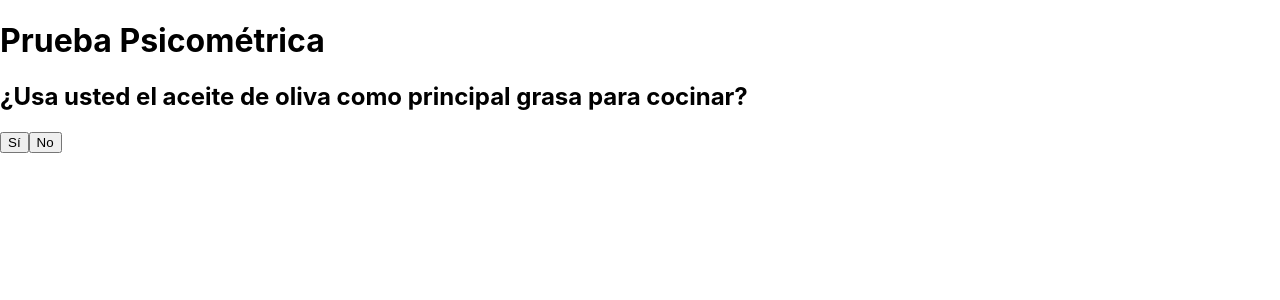
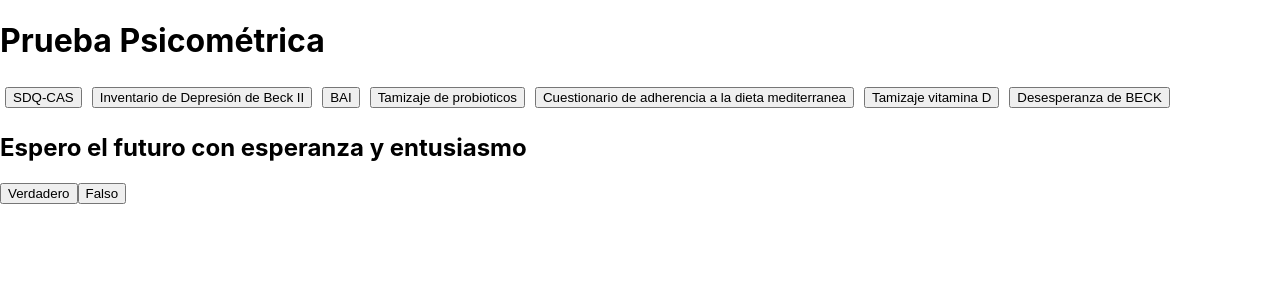
Before and after one commit to AndresQuinto5/Humanamente_Pruebas, a React (Create React App) app: page / in a window 1280 px wide. Shown: the top 300 px of the page. Built offline with nearby package versions, Linux system fonts and the light colour scheme.

Commit message:
Test Desesperanza de BECK [DONE]

```diff
--- a/src/App.js
+++ b/src/App.js
@@ -4,15 +4,39 @@ import { questionsData } from './Components/questions.js';
 import { ResultsProvider } from './Components/ResultsContext';
 import { useResults } from './Components/ResultsContext';
 
-
+//1. SDQ-CAS
+//2. BECK II
+//3. BAI
+//4. PROBIOTICOS TAMIZAJE
+//5. ADHERENCIA MEDITERRANEO
+//6. VITAMINA D
+//8. ESCALA DE DESESPERANZA DE BECK
 function App() {
   const { results, addResult } = useResults(); // Obtener el estado y las funciones desde el contexto
-  const [currentTestId, setCurrentTestId] = useState("5");  // Cambia esto para cargar una prueba diferente
+  const [currentTestId, setCurrentTestId] = useState("8");  // Cambia esto para cargar una prueba diferente
   const [currentQuestion, setCurrentQuestion] = useState(0);
   const [questions, setQuestions] = useState([]);
   const [scores, setScores] = useState([]);
   const [loading, setLoading] = useState(true);
   const [finished, setFinished] = useState(false);
+
+  const isTestCompleted = (testId) => testId in results;
+
+  useEffect(() => {
+    if (currentTestId) {
+      setLoading(true);
+      const test = questionsData.find(test => test.testId === currentTestId);
+      if (test) {
+        setQuestions(test.questions);
+        setScores(Array(test.questions.length).fill(null));
+      } else {
+        console.error('Test no encontrado: ' + currentTestId);
+        alert('Test no encontrado: ' + currentTestId); // Mostrar alerta al usuario
+        setCurrentTestId(null); // Resetear el testId actual
+      }
+      setLoading(false);
+    }
+  }, [currentTestId]);
 
   useEffect(() => {
     const test = questionsData.find(test => test.testId === currentTestId);
@@ -66,16 +90,23 @@ function App() {
         scoresByCategory[category] += score;
       });
       return scoresByCategory;
-    } else if (currentTestId === "2") {
+    }
+    else if (currentTestId === "2") {
       return scores.reduce((a, b) => a + b, 0);
-    }else if (currentTestId === "3") {
+    }
+    else if (currentTestId === "3") {
       return scores.reduce((a, b) => a + b, 0);
-    }else if (currentTestId === "4") {
+    }
+    else if (currentTestId === "4") {
       return scores.reduce((a, b) => a + b, 0);
-    }else if (currentTestId === "5") {
+    }
+    else if (currentTestId === "5") {
       return scores.reduce((a, b) => a + b, 0);
     }
     else if (currentTestId === "6") {
+      return scores.reduce((a, b) => a + b, 0);
+    }
+    else if (currentTestId === "8") {
       return scores.reduce((a, b) => a + b, 0);
     }
   };
@@ -96,12 +127,24 @@ function App() {
     setFinished(false);
   };
 
-  return (
+return (
     <div className="App">
       <h1>Prueba Psicométrica</h1>
+      <nav>
+        {questionsData.map((test) => (
+          <button
+            key={test.testId}
+            disabled={isTestCompleted(test.testId)}
+            onClick={() => setCurrentTestId(test.testId)}
+            style={{ margin: '5px' }}  // Asegúrate de que los botones tengan espacio y sean visibles
+          >
+            {test.testName || 'Nombre no definido'} {isTestCompleted(test.testId) ? '✓' : ''}
+          </button>
+        ))}
+      </nav>
       {loading ? (
         <p>Cargando...</p>
-      ) : (
+      ) : currentTestId && (
         <div>
           {!finished ? (
             <div>
@@ -109,7 +152,9 @@ function App() {
                 question={questions[currentQuestion]}
                 handleAnswerClick={handleAnswerClick}
               />
-              {currentQuestion > 0 && <button onClick={goToPreviousQuestion}>Regresar</button>}
+              {currentQuestion > 0 && (
+                <button onClick={goToPreviousQuestion}>Regresar</button>
+              )}
             </div>
           ) : (
             <button onClick={resetTest}>Reiniciar prueba</button>
--- a/src/Components/questions.js
+++ b/src/Components/questions.js
@@ -1194,12 +1194,180 @@ export const questionsData = [
             },
         ]
     },
+    // {
+    //     "testId": "",
+    //     "testName": "PRUEBA7",
+    //     "instructions": "",
+    //     "questions":
+    //     [
+    //     ]
+    // },
     {
-        "testId": "7",
-        "testName": "BAI",
-        "instructions": "",
-        "questions":
-        [
+        "testId": "8",
+        "testName": "Desesperanza de BECK",
+        "instructions": "A continuación se presenta una serie de afirmaciones. Por favor, lea cada una y responda si para usted es Verdadero o Falso.",
+        "questions": [
+            {
+                "statement": "Espero el futuro con esperanza y entusiasmo",
+                "options": [
+                    "Verdadero",
+                    "Falso"
+                ],
+                "points": [0, 1]
+            },
+            {
+                "statement": "Puedo darme por vencido, renunciar, ya que no puedo hacer mejor las cosas por mí mismo",
+                "options": [
+                    "Verdadero",
+                    "Falso"
+                ],
+                "points": [1, 0]
+            },
+            {
+                "statement": "Cuando las cosas van mal me alivia saber que las cosas no pueden permanecer tiempo así",
+                "options": [
+                    "Verdadero",
+                    "Falso"
+                ],
+                "points": [0, 1]
+            },
+            {
+                "statement": "No puedo imaginar como será mi vida dentro de 10 años",
+                "options": [
+                    "Verdadero",
+                    "Falso"
+                ],
+                "points": [1, 0]
+            },
+            {
+                "statement": "Tengo bastante tiempo para llevar a cabo las cosas que quisiera poder hacer",
+                "options": [
+                    "Verdadero",
+                    "Falso"
+                ],
+                "points": [0, 1]
+            },
+            {
+                "statement": "En el futuro, espero conseguir lo que me pueda interesar",
+                "options": [
+                    "Verdadero",
+                    "Falso"
+                ],
+                "points": [0, 1]
+            },
+            {
+                "statement": "Mi futuro me parece oscuro",
+                "options": [
+                    "Verdadero",
+                    "Falso"
+                ],
+                "points": [1, 0]
+            },
+            {
+                "statement": "Espero más cosas buenas de la vida que lo que la gente suele conseguir por término medio",
+                "options": [
+                    "Verdadero",
+                    "Falso"
+                ],
+                "points": [0, 1]
+            },
+            {
+                "statement": "No logro hacer que las cosas cambien, y no existen razones para creer que pueda en el futuro",
+                "options": [
+                    "Verdadero",
+                    "Falso"
+                ],
+                "points": [1, 0]
+            },
+            {
+                "statement": "Mis pasadas experiencias me han preparado bien para mi futuro",
+                "options": [
+                    "Verdadero",
+                    "Falso"
+                ],
+                "points": [0, 1]
+            },
+            {
+                "statement": "Todo lo que puedo ver por delante de mí es más desagradable que agradable",
+                "options": [
+                    "Verdadero",
+                    "Falso"
+                ],
+                "points": [1, 0]
+            },
+            {
+                "statement": "No espero conseguir lo que realmente deseo",
+                "options": [
+                    "Verdadero",
+                    "Falso"
+                ],
+                "points": [1, 0]
+            },
+            {
+                "statement": "Cuando miro hacia el futuro, espero que seré más feliz de lo que soy ahora",
+                "options": [
+                    "Verdadero",
+                    "Falso"
+                ],
+                "points": [0, 1]
+            },
+            {
+                "statement": "Las cosas no marchan como yo quisiera",
+                "options": [
+                    "Verdadero",
+                    "Falso"
+                ],
+                "points": [1, 0]
+            },
+            {
+                "statement": "Tengo una gran confianza en el futuro",
+                "options": [
+                    "Verdadero",
+                    "Falso"
+                ],
+                "points": [0, 1]
+            },
+            {
+                "statement": "Nunca consigo lo que deseo, por lo que es absurdo desear cualquier cosa",
+                "options": [
+                    "Verdadero",
+                    "Falso"
+                ],
+                "points": [1, 0]
+            },
+            {
+                "statement": "Es muy improbable que pueda lograr una satisfacción real en el futuro",
+                "options": [
+                    "Verdadero",
+                    "Falso"
+                ],
+                "points": [1, 0]
+            },
+            {
+                "statement": "El futuro me parece vago e incierto",
+                "options": [
+                    "Verdadero",
+                    "Falso"
+                ],
+                "points": [1, 0]
+            },
+            {
+                "statement": "No puedo imaginar que mi vida cambie para bien",
+                "options": [
+                    "Verdadero",
+                    "Falso"
+                ],
+                "points": [0, 1]
+            },
+            {
+                "statement": "Mi vida no va a ser mejor de lo que es ahora",
+                "options": [
+                    "Verdadero",
+                    "Falso"
+                ],
+                "points": [1, 0]
+            }
         ]
     }
+
 ]
```
Also changed, not shown: src/Components/question.JSON (+12 -1 lines).
